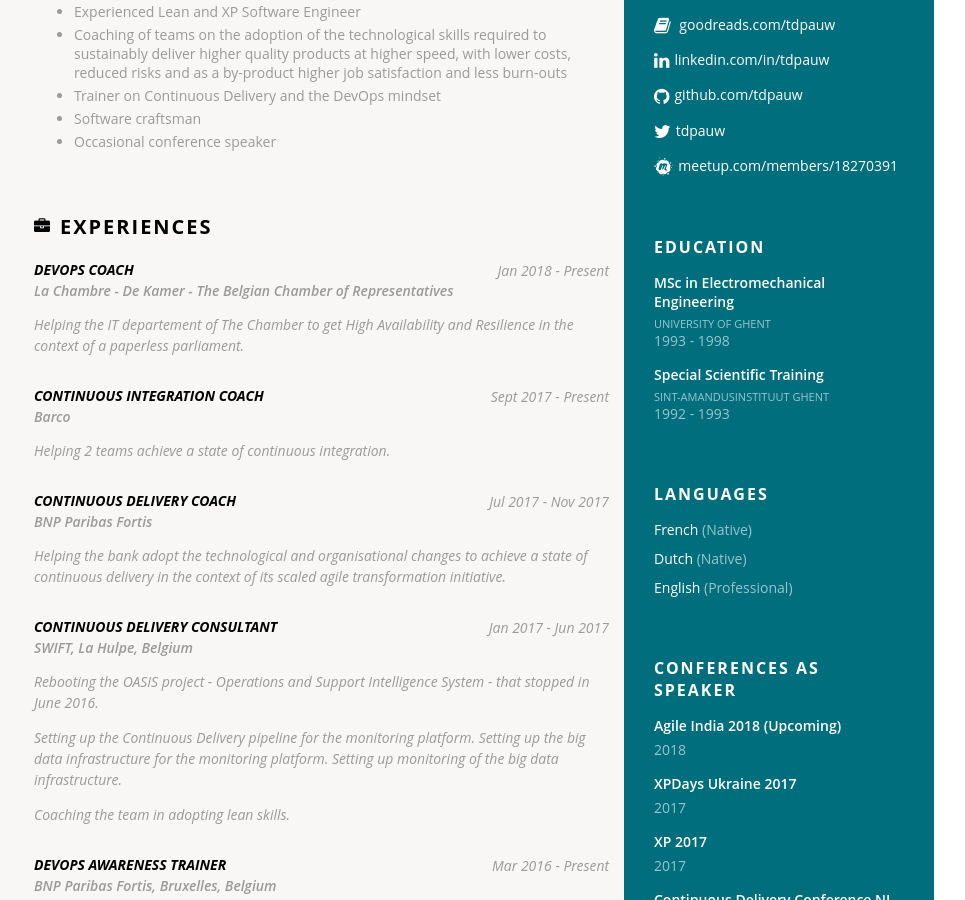
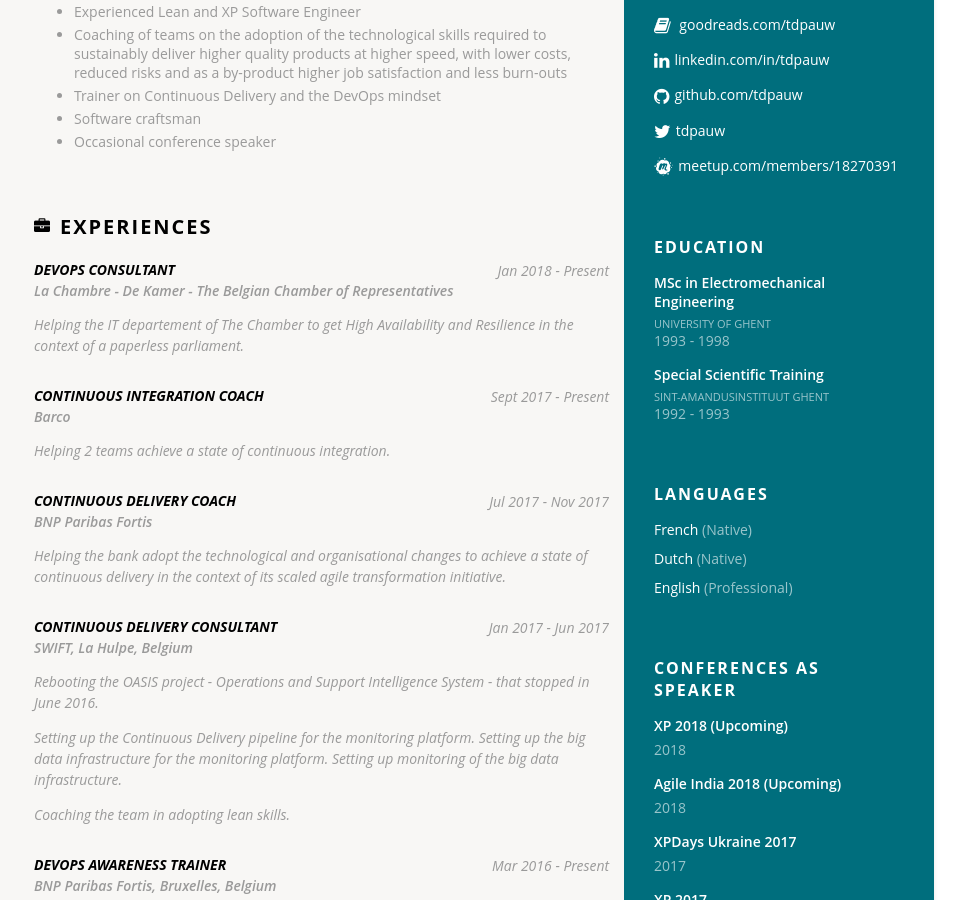
Before and after one commit to tdpauw/tdpauw.github.io, a Jekyll site: the page built from index.html, in a window 1280 px wide and 900 px high, scrolled down 527 px. Shown: the whole window, without its empty margins (186-1151 px from the left). Built offline with Jekyll 4.4.1, drawn with Linux system fonts in a browser that asks for light colours.

Commit message:
modify the function for La Chambre from coach to consultant add upcoming XP 2018 conference

```diff
--- a/_data/cv.yml
+++ b/_data/cv.yml
@@ -27,6 +27,9 @@
   - english: professional
 
 conferences:
+  - title: XP 2018 (Upcoming)
+    year: 2018
+    link: 'https://www.agilealliance.org/xp2018/'
   - title: Agile India 2018 (Upcoming)
     year: 2018
     link: 'https://2018.agileindia.org/speakers'
@@ -204,7 +207,7 @@
 
   - company: La Chambre - De Kamer - The Belgian Chamber of Representatives
     period: Jan 2018 - Present
-    title: DevOps coach
+    title: DevOps consultant
     description:
       Helping the IT departement of The Chamber to get High Availability and Resilience in the context of a paperless parliament.
 
```
